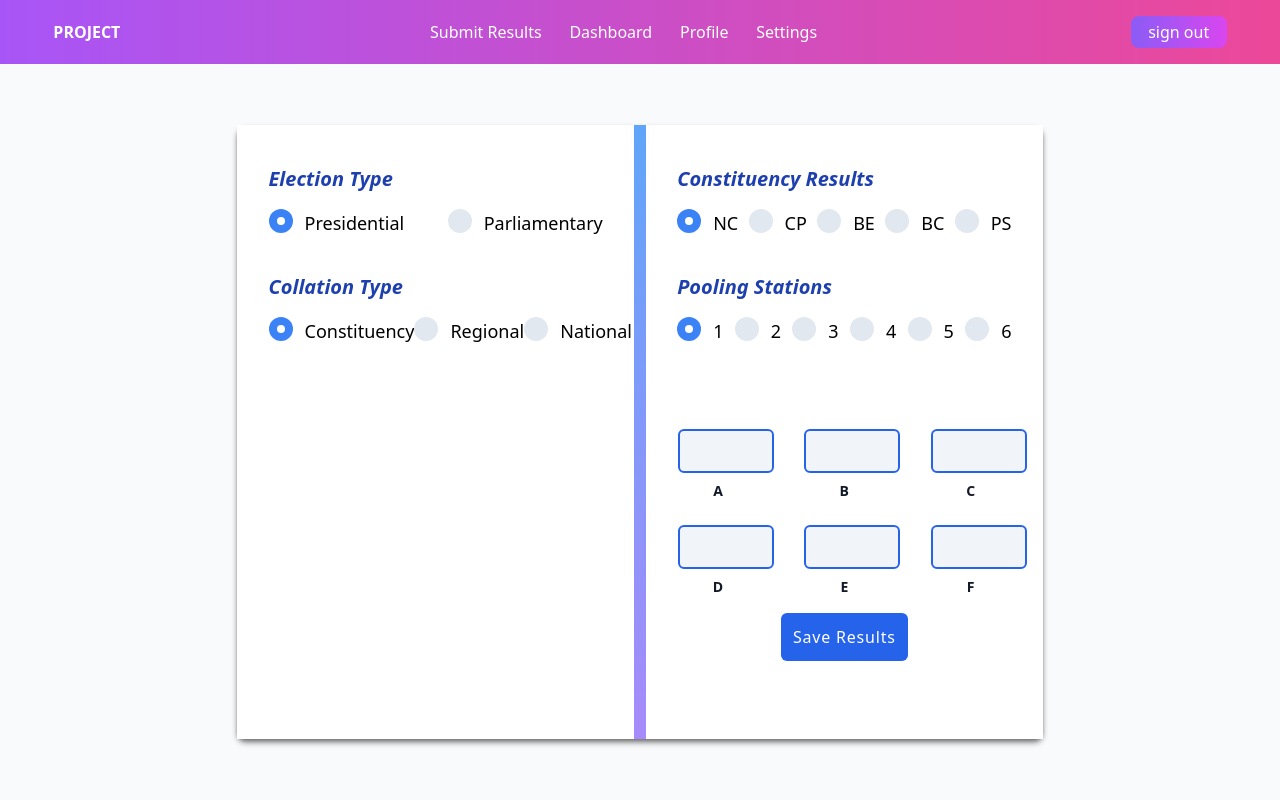
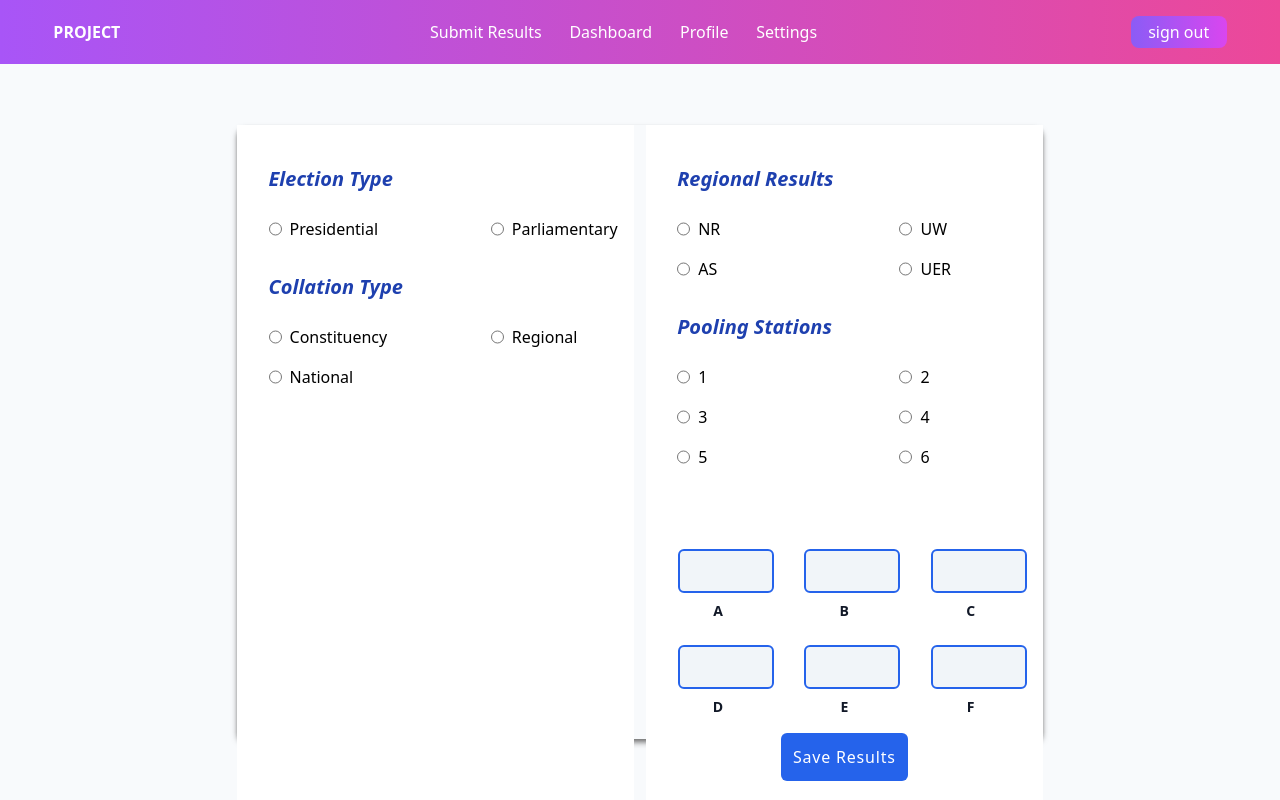
Before and after one commit to THEO-184/ELECTIONS_RESULTS_COLLATION_SYSTEM, a React (Vite) app: page / in a window 1280 px wide. Both pictures are taken after typing "Sample", "Sample123" into the empty fields and a click on the button "CONTINUE". Built offline with nearby package versions, Linux system fonts and the light colour scheme.

Commit message:
save collation type results

```diff
--- a/src/components/Wrapper.jsx
+++ b/src/components/Wrapper.jsx
@@ -2,7 +2,7 @@ import React from "react";
 
 const Wrapper = ({ children }) => {
 	return (
-		<div className="absolute top-16 left-0 px-9 w-full h-[calc(100vh-4rem)] overflow-hidden">
+		<div className="absolute top-16 left-0 px-9 w-full h-[calc(100vh-4rem)] overflow-x-hidden">
 			{children}
 		</div>
 	);
--- a/src/index.css
+++ b/src/index.css
@@ -10,41 +10,6 @@
 	.login-input {
 		@apply block border-b-2 border-b-white my-3  focus:outline-none bg-transparent focus:border-b-white w-96 p-1 text-white placeholder:text-slate-500;
 	}
-	/* Customize the label (the container) */
-	.radio {
-		@apply relative pl-9 mb-3 cursor-pointer text-lg select-none;
-	}
-	/* Hide the browser's default radio button */
-
-	.radio input {
-		@apply absolute opacity-0 cursor-pointer;
-	}
-	/* Create a custom radio button */
-
-	.radio-btn {
-		@apply absolute top-0 left-0 h-6 w-6 bg-slate-200 rounded-full;
-	}
-	/* On mouse-over, add a grey background color */
-	.radio:hover input ~ .radio-btn {
-		@apply bg-slate-300;
-	}
-	/* When the radio button is checked, add a blue background */
-	.radio input:checked ~ .radio-btn {
-		@apply bg-blue-500;
-	}
-	/* Create the indicator (the dot/circle - hidden when not checked) */
-	.radio-btn {
-		@apply after:content-[""] after:absolute after:hidden;
-	}
-
-	/* Show the indicator (dot/circle) when checked */
-	.radio input:checked ~ .radio-btn:after {
-		@apply block;
-	}
-
-	.radio .radio-btn {
-		@apply after:top-2 after:left-2 after:w-2 after:h-2 after:rounded-full after:bg-white;
-	}
 }
 
 @layer base {
--- a/src/pages/Results/LeftForm.jsx
+++ b/src/pages/Results/LeftForm.jsx
@@ -12,11 +12,11 @@ const LeftForm = (props) => {
 	const { collationType, electionType } = useSelector((state) => state.results);
 
 	const handleSelectElectionType = (id) => {
-		dispatch(setElectionType(id));
+		dispatch(setElectionType(id.toLowerCase()));
 	};
 
 	const handleSelectCollationType = (id) => {
-		dispatch(setCollationType(id));
+		dispatch(setCollationType(id.toLowerCase()));
 	};
 
 	return (
--- a/src/pages/Results/Results.jsx
+++ b/src/pages/Results/Results.jsx
@@ -20,11 +20,12 @@ const Results = () => {
 
 	useEffect(() => {
 		switch (collationType) {
-			case 0:
+			case "constituency":
 				setResultsType(constituencyInfo);
 				setTitle("Constituency Results");
 				setRegionOrConstituency(0);
 				break;
+
 			default:
 				setResultsType(regionalInfo);
 				setTitle("Regional Results");
@@ -37,7 +38,7 @@ const Results = () => {
 	return (
 		<Wrapper>
 			<div className="w-full h-full flex items-center justify-center">
-				<div className="w-2/3 h-5/6 m-auto grid bg-gradient-to-b from-blue-400 to-violet-400 grid-cols-2 gap-3 rounded-lg shadow-md shadow-neutral-500">
+				<div className="w-2/3 h-auto sm:h-5/6 m-auto sm:grid  sm:grid-cols-2 sm:gap-3 rounded-lg shadow-md shadow-neutral-500">
 					<LeftForm
 						electionInfo={electionInfo}
 						electionTitle={"Election Type"}
--- a/src/pages/Results/RightForm.jsx
+++ b/src/pages/Results/RightForm.jsx
@@ -5,6 +5,8 @@ import {
 	setRegionType,
 	setPoolingStationType,
 	saveConstituencyResults,
+	saveNationalResults,
+	saveRegionalResults,
 } from "../../redux/slices/results.slice";
 import { candidates } from "../../utils/formUtils";
 import ElectionBox from "./components/ElectionBox";
@@ -21,41 +23,47 @@ const RightForm = (props) => {
 		useSelector((state) => state.results);
 
 	const [A, setA] = useState({
+		name: "A",
 		id: 0,
 		sum: null,
 	});
 	const [B, setB] = useState({
+		name: "B",
 		id: 1,
 		sum: null,
 	});
 	const [C, setC] = useState({
+		name: "C",
 		id: 2,
 		sum: null,
 	});
 	const [D, setD] = useState({
+		name: "D",
 		id: 3,
 		sum: null,
 	});
 	const [E, setE] = useState({
+		name: "E",
 		id: 4,
 		sum: null,
 	});
 	const [F, setF] = useState({
-		id: 4,
+		name: "F",
+		id: 5,
 		sum: null,
 	});
 	const dispatch = useDispatch();
 
 	const handleSelectConstituencyType = (id) => {
 		if (regionOrConstituency === 0) {
-			dispatch(setConstituencyType(id));
+			dispatch(setConstituencyType(id.toLowerCase()));
 		} else {
-			dispatch(setRegionType(id));
+			dispatch(setRegionType(id.toLowerCase()));
 		}
 	};
 
 	const handleSelectPoolingStation = (id) => {
-		dispatch(setPoolingStationType(id));
+		dispatch(setPoolingStationType(id.toLowerCase()));
 	};
 
 	const checkForList1Ids = () => {
@@ -65,22 +73,34 @@ const RightForm = (props) => {
 	const handleSetNumber = (e, id) => {
 		switch (id) {
 			case 0:
-				setA({ id, sum: e.target.value });
+				setA((prev) => {
+					return { ...prev, sum: e.target.value };
+				});
 				break;
 			case 1:
-				setB({ id, sum: e.target.value });
+				setB((prev) => {
+					return { ...prev, sum: e.target.value };
+				});
 				break;
 			case 2:
-				setC({ id, sum: e.target.value });
+				setC((prev) => {
+					return { ...prev, sum: e.target.value };
+				});
 				break;
 			case 3:
-				setD({ id, sum: e.target.value });
+				setD((prev) => {
+					return { ...prev, sum: e.target.value };
+				});
 				break;
 			case 4:
-				setE({ id, sum: e.target.value });
+				setE((prev) => {
+					return { ...prev, sum: e.target.value };
+				});
 				break;
 			case 5:
-				setF({ id, sum: e.target.value });
+				setF((prev) => {
+					return { ...prev, sum: e.target.value };
+				});
 				break;
 			default:
 				break;
@@ -95,7 +115,11 @@ const RightForm = (props) => {
 				alert("Please provide value for all fields");
 			}
 		});
-		if (collationType === 0) {
+		if (collationType === "regional") {
+			dispatch(saveRegionalResults(overAllResults));
+		} else if (collationType === "national") {
+			dispatch(saveNationalResults(overAllResults));
+		} else {
 			dispatch(saveConstituencyResults(overAllResults));
 		}
 		console.log(overAllResults, collationType);
--- a/src/pages/Results/components/ElectionBox.jsx
+++ b/src/pages/Results/components/ElectionBox.jsx
@@ -19,24 +19,21 @@ const ElectionBox = (props) => {
 					<p className="mb-4  italic text-blue-800 font-bold text-xl">
 						{list1Title}
 					</p>
-					<div className="flex items-center justify-between w-full">
+					<div className="flex items-center justify-between w-full flex-wrap">
 						{list1.map((election, id) => {
 							return (
-								<div
-									className="radio flex items-center"
-									htmlFor={election.name}
-									key={id}
-								>
-									{capitalize(election.name)}
+								<div key={id} className="flex flex-nowrap w-28 my-2">
 									<input
 										type="radio"
-										value={election.name}
 										name="election_type"
 										id={election.name}
-										checked={list1Ids == id}
-										onChange={() => handleFirstList(id)}
+										value={election.name}
+										checked={list1Ids == election.name.toLowerCase()}
+										onChange={() => handleFirstList(election.name)}
 									/>
-									<span className="radio-btn"></span>
+									<label className="inline-block ml-2" htmlFor={election.name}>
+										{capitalize(election.name)}
+									</label>
 								</div>
 							);
 						})}
@@ -49,24 +46,25 @@ const ElectionBox = (props) => {
 					<p className="mb-4 italic text-blue-800 font-bold text-xl">
 						{list2Title}
 					</p>
-					<div className="flex items-center justify-between w-full">
+					<div className="flex items-center justify-between w-full flex-wrap">
 						{list2.map((collation, id) => {
 							return (
-								<div
-									className="radio flex items-center"
-									htmlFor={collation.name}
-									key={id}
-								>
-									{capitalize(collation.name)}
+								<div key={id} className="flex flex-nowrap w-28 my-2">
 									<input
 										type="radio"
 										name="collation_type"
 										id={collation.name}
 										value={collation.name}
-										checked={list2Ids == id}
-										onChange={() => handleSecondList(id)}
+										checked={list2Ids == collation.name.toLowerCase()}
+										onChange={() => handleSecondList(collation.name)}
 									/>
-									<span className="radio-btn"></span>
+									<label
+										className="inline-block ml-2"
+										htmlFor={collation.name}
+										key={id}
+									>
+										{capitalize(collation.name)}
+									</label>
 								</div>
 							);
 						})}
--- a/src/redux/slices/results.slice.js
+++ b/src/redux/slices/results.slice.js
@@ -1,44 +1,15 @@
 import { createSlice } from "@reduxjs/toolkit";
 
 const initialState = {
-	collationType: 0,
-	electionType: 0,
-	constituencyType: 0,
+	collationType: "",
+	electionType: "",
+	constituencyType: "nr",
 	constituencyName: "",
-	regionType: 0,
-	poolingStationType: 0,
-	constituencyRecords: [
-		{
-			name: "A",
-			sum: 0,
-			id: 0,
-		},
-		{
-			name: "B",
-			sum: 0,
-			id: 1,
-		},
-		{
-			name: "C",
-			sum: 0,
-			id: 2,
-		},
-		{
-			name: "D",
-			sum: 0,
-			id: 3,
-		},
-		{
-			name: "E",
-			sum: 0,
-			id: 4,
-		},
-		{
-			name: "F",
-			sum: 0,
-			id: 5,
-		},
-	],
+	regionType: "",
+	poolingStationType: "",
+	constituencyRecords: [],
+	regionalRecords: [],
+	nationalRecords: [],
 };
 
 const results = createSlice({
@@ -61,15 +32,13 @@ const results = createSlice({
 			state.poolingStationType = action.payload;
 		},
 		saveConstituencyResults: (state, action) => {
-			state.constituencyRecords = action.payload.map((candidate) => {
-				let newRecord = {};
-				state.constituencyRecords.forEach((record) => {
-					if (candidate.id === record.id) {
-						newRecord = { ...record, sum: candidate.sum, id: candidate.id };
-					}
-				});
-				return newRecord;
-			});
+			state.constituencyRecords = action.payload;
+		},
+		saveRegionalResults: (state, action) => {
+			state.regionalRecords = action.payload;
+		},
+		saveNationalResults: (state, action) => {
+			state.nationalRecords = action.payload;
 		},
 	},
 });
@@ -81,6 +50,8 @@ export const {
 	setRegionType,
 	setPoolingStationType,
 	saveConstituencyResults,
+	saveRegionalResults,
+	saveNationalResults,
 } = results.actions;
 
 export default results.reducer;
```
